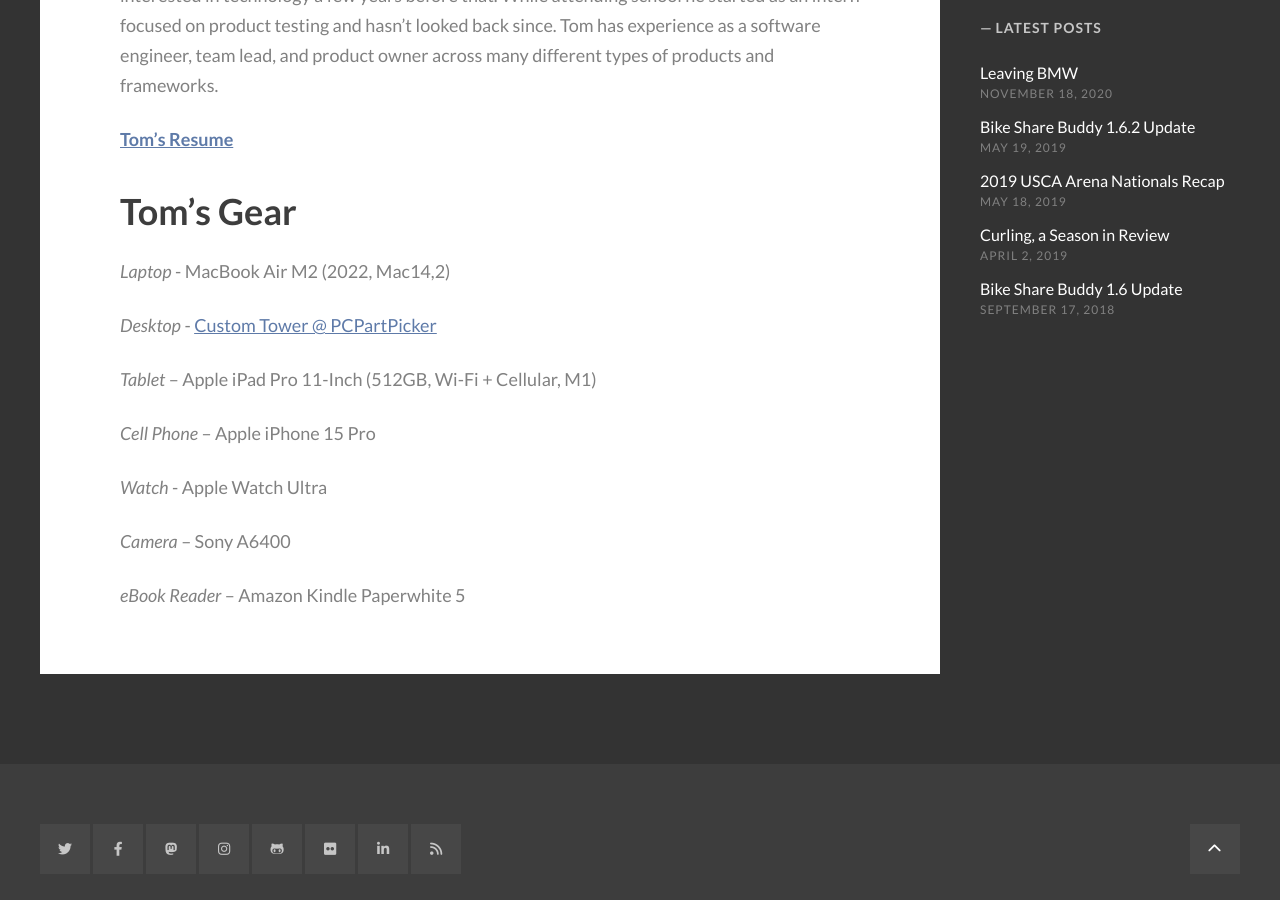
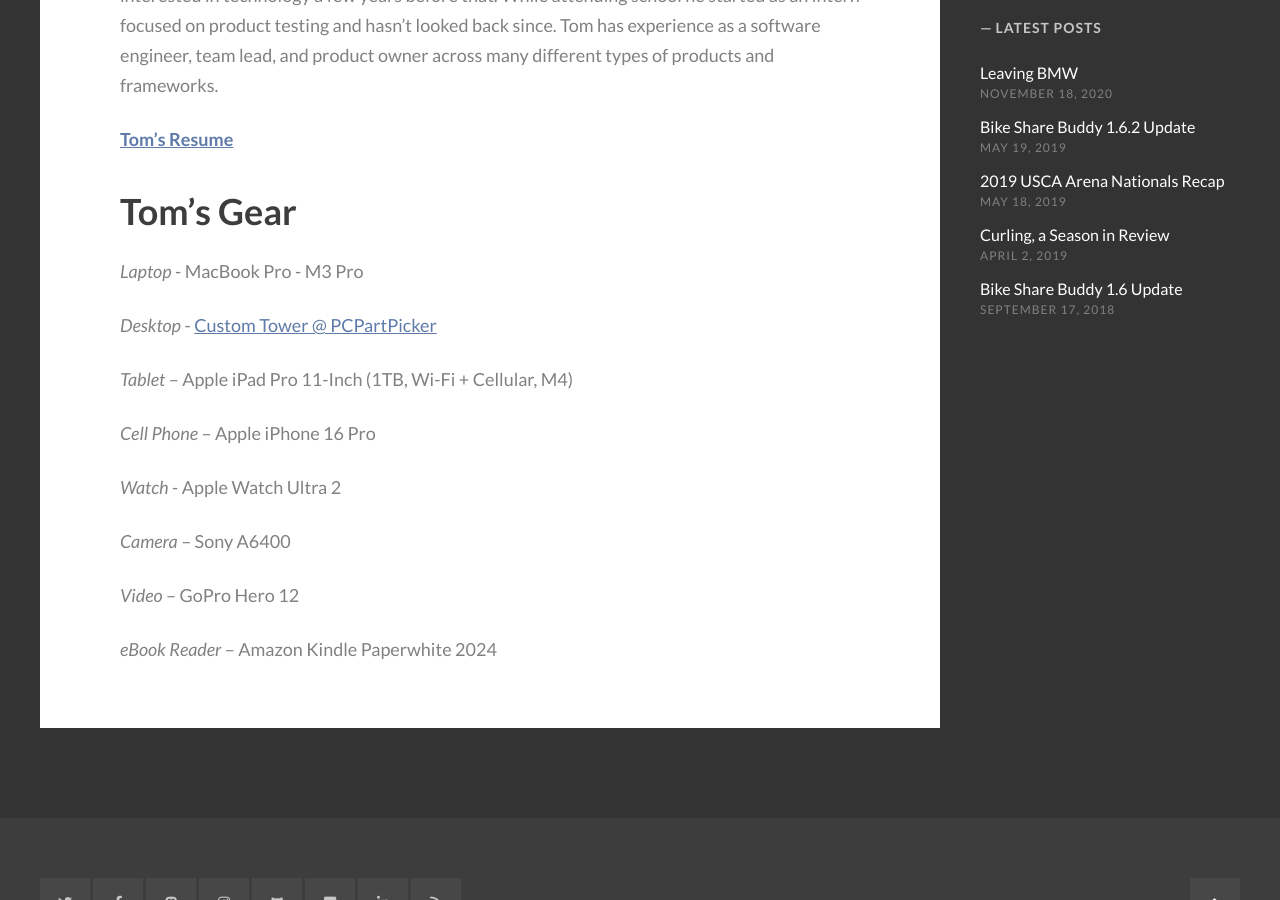
Before and after one commit to tomarra/tomarra.github.io, a Jekyll site: the page built from about.md, in a window 1280 px wide and 900 px high, scrolled down 495 px. Built offline with Jekyll 4.4.1, drawn with Linux system fonts in a browser that asks for light colours.

Commit message:
update about page

```diff
--- a/about.md
+++ b/about.md
@@ -9,16 +9,18 @@
 
 # Tom's Gear
 
-*Laptop* - MacBook Air M2 (2022, Mac14,2)
+_Laptop_ - MacBook Pro - M3 Pro
 
-*Desktop* - [Custom Tower @ PCPartPicker](https://pcpartpicker.com/b/dkp8TW)
+_Desktop_ - [Custom Tower @ PCPartPicker](https://pcpartpicker.com/b/dkp8TW)
 
-*Tablet* – Apple iPad Pro 11-Inch (512GB, Wi-Fi + Cellular, M1)
+_Tablet_ – Apple iPad Pro 11-Inch (1TB, Wi-Fi + Cellular, M4)
 
-*Cell Phone* – Apple iPhone 15 Pro
+_Cell Phone_ – Apple iPhone 16 Pro
 
-*Watch* - Apple Watch Ultra
+_Watch_ - Apple Watch Ultra 2
 
-*Camera* – Sony A6400
+_Camera_ – Sony A6400
 
-*eBook Reader* – Amazon Kindle Paperwhite 5
+_Video_ – GoPro Hero 12
+
+_eBook Reader_ – Amazon Kindle Paperwhite 2024
```
